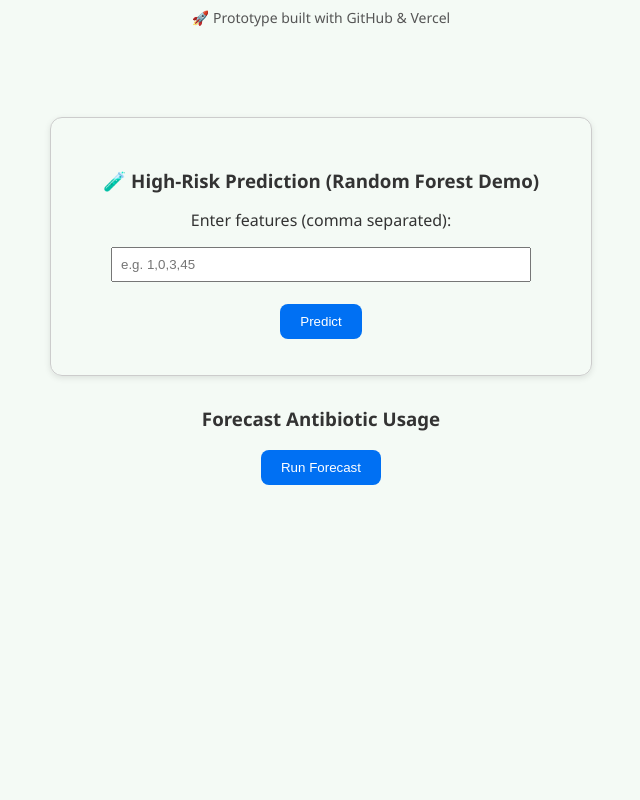
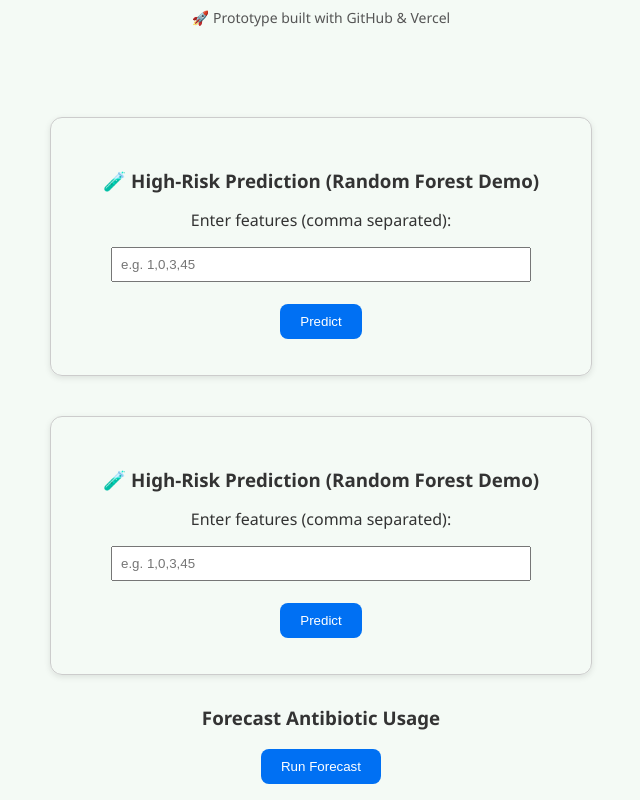
Before and after one commit to osundaretaye-ctrl/Biobug-sentinels-biosurveillance, a plain HTML site: page index.html in a window 1280 px wide. Shown: the part 797-1597 px from the top of the page, without its empty margins (319-959 px from the left). Before the commit the page ends 1298 px from the top, so only its background shows below. Drawn offline with Linux system fonts and the light colour scheme.

Commit message:
Update index.html

```diff
--- a/index.html
+++ b/index.html
@@ -252,6 +252,36 @@
       "Prediction: " + label + " (score=" + score + ")";
   }
 </script>
+  <div style="text-align:center; margin-top:40px; padding:20px; border:1px solid #ccc; border-radius:12px; width:60%; max-width:500px; margin-left:auto; margin-right:auto; box-shadow:0 2px 6px rgba(0,0,0,0.1);">
+  <h3 style="margin-bottom:15px;">🧪 High-Risk Prediction (Random Forest Demo)</h3>
+  <p>Enter features (comma separated):</p>
+  <input id="rfInput" type="text" placeholder="e.g. 1,0,3,45" style="width:80%; padding:8px;"/>
+  <br><br>
+  <button onclick="runRF()">Predict</button>
+  <p id="rfResult" style="margin-top:15px; font-weight:bold;"></p>
+</div>
+
+<script>
+  function runRF() {
+    // Get input values
+    const input = document.getElementById("rfInput").value.trim();
+    if (!input) {
+      document.getElementById("rfResult").innerText = "Please enter some numbers.";
+      return;
+    }
+
+    // Convert to numbers
+    const features = input.split(",").map(x => parseFloat(x));
+
+    // Demo rule-based "Random Forest" mimic (for hackathon demo)
+    // In real case, these would be learned from training data
+    const score = features.reduce((a, b) => a + b, 0); // simple sum
+    const label = score > 20 ? "HIGH RISK" : "LOW RISK";
+
+    document.getElementById("rfResult").innerText =
+      "Prediction: " + label + " (score=" + score + ")";
+  }
+</script>
 </body>
 </html>
 
```
